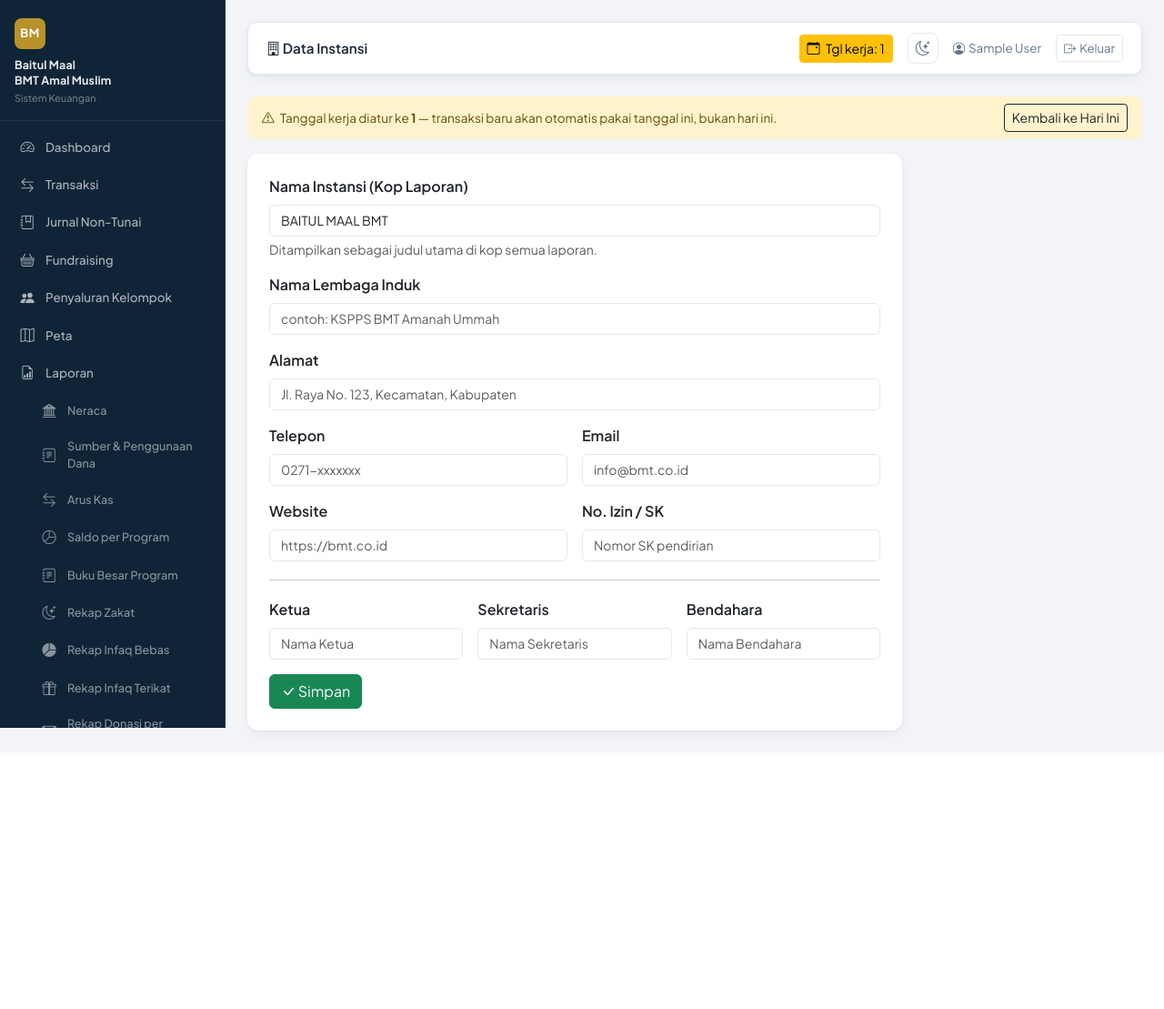
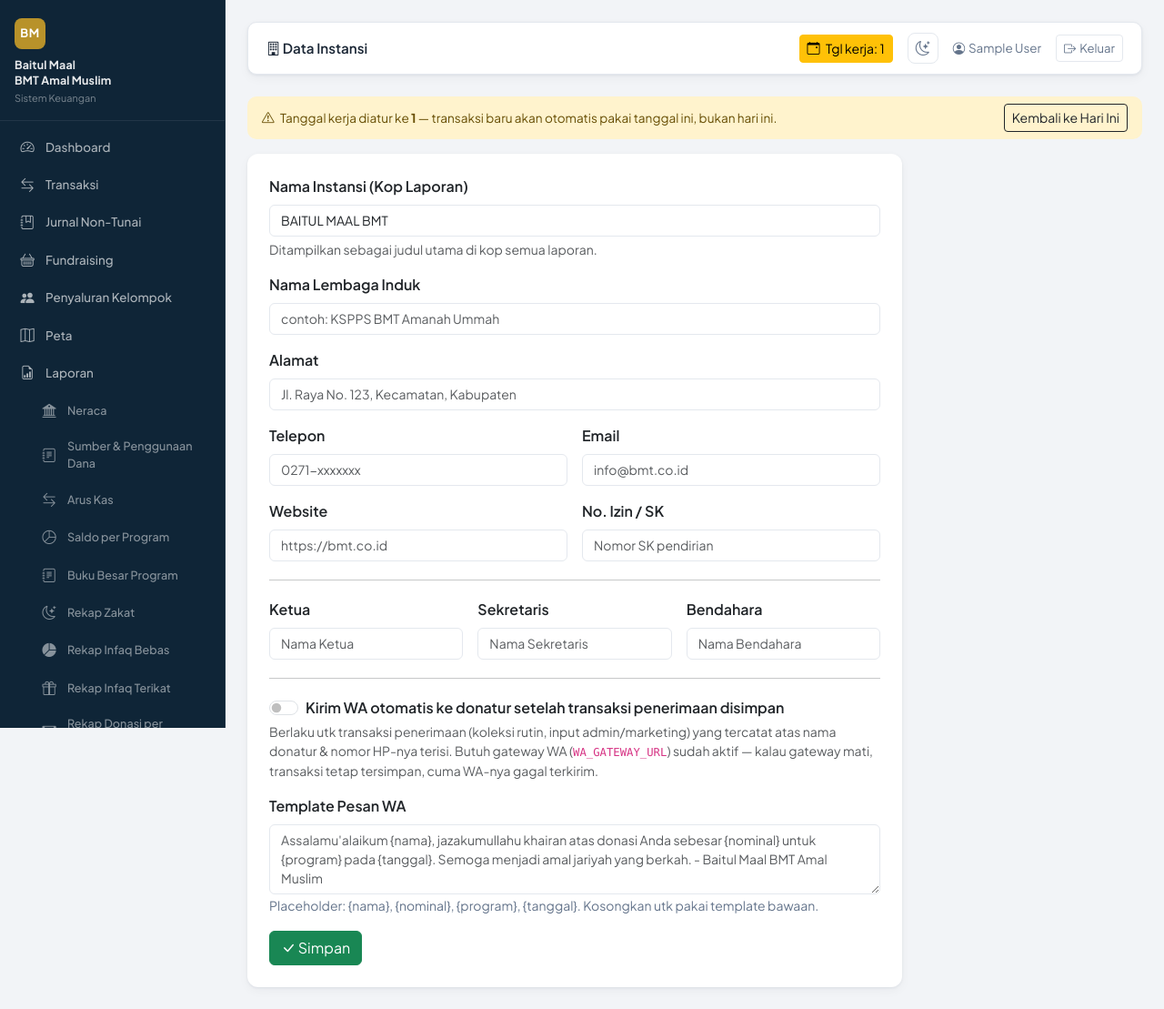
Before and after one commit to aguswib1308/siskeu-maal, a Flask app: page /admin/master/instansi in a window 1280 px wide. Shown: the whole page at 91% size. Before the commit the page ends 827 px from the top, so only its background shows below. Run offline with Flask 3, Linux system fonts and the light colour scheme; the visitor is signed in with stand-in values (Sample User, id 1); data that the repository does not hold is empty.

Commit message:
feat(maal): notifikasi WA otomatis ke donatur stlh transaksi penerimaan
- transaksi.wa_status/wa_error/wa_sent_at (migrasi idempoten) utk lacak
  status kirim, sama pola dgn kelompok_penyaluran_bulanan
- instansi.notif_donasi_aktif (toggle, default off) + template_pesan_donasi
  (placeholder {nama}/{nominal}/{program}/{tanggal}), diatur dari halaman
  Data Instansi
- kirim_notifikasi_donasi() dipanggil dr insert_transaksi() (semua jalur
  input manual: admin, marketing web, API, sync offline) & dr
  auto_transaksi_koleksi() (koleksi bulanan rutin) -- hanya utk jenis
  'masuk' dgn donatur & no_hp terisi; gagal kirim tdk membatalkan simpan
  transaksi (sama spt kirim_notifikasi_penyaluran)

Co-Authored-By: Claude Sonnet 5 <noreply@anthropic.com>

```diff
--- a/app.py
+++ b/app.py
@@ -63,7 +63,46 @@ def insert_transaksi(conn, tanggal, jenis, coa_id, donatur_id, penerima_id,
             if existing:
                 return existing['id'], True
         raise
-    return cur.lastrowid, False
+    trx_id = cur.lastrowid
+    if jenis == 'masuk':
+        kirim_notifikasi_donasi(conn, trx_id)
+    return trx_id, False
+
+DEFAULT_TEMPLATE_DONASI = (
+    "Assalamu'alaikum {nama}, jazakumullahu khairan atas donasi Anda sebesar "
+    "{nominal} untuk {program} pada {tanggal}. Semoga menjadi amal jariyah yang "
+    "berkah. - Baitul Maal BMT Amal Muslim"
+)
+
+def kirim_notifikasi_donasi(conn, trx_id):
+    """Kirim WA ucapan terima kasih ke donatur stlh transaksi 'masuk' tersimpan
+    (dipanggil dr insert_transaksi(), jg dr auto_transaksi_koleksi()). Tidak commit
+    -- caller yg commit. No-op diam2 kalau fitur blm diaktifkan, transaksi tanpa
+    donatur, atau donatur tak py no_hp -- transaksi ttp tersimpan walau WA gagal/
+    tak berlaku, sama spt kirim_notifikasi_penyaluran()."""
+    inst = get_instansi(conn)
+    if not inst.get('notif_donasi_aktif'):
+        return
+    row = conn.execute("""
+        SELECT t.jenis, t.jumlah, t.tanggal, d.nama AS donatur_nama, d.no_hp, c.nama AS coa_nama
+        FROM transaksi t
+        LEFT JOIN donatur d ON t.donatur_id = d.id
+        LEFT JOIN chart_of_accounts c ON t.coa_id = c.id
+        WHERE t.id=?
+    """, (trx_id,)).fetchone()
+    if not row or row['jenis'] != 'masuk' or not row['no_hp']:
+        return
+    template = inst.get('template_pesan_donasi') or DEFAULT_TEMPLATE_DONASI
+    pesan = render_pesan(template, nama=row['donatur_nama'] or 'Bapak/Ibu',
+                          nominal=format_rupiah(row['jumlah']), program=row['coa_nama'] or '-',
+                          tanggal=row['tanggal'])
+    ok, error = kirim_wa(row['no_hp'], pesan)
+    if ok:
+        conn.execute("""UPDATE transaksi
+            SET wa_status='terkirim', wa_error=NULL, wa_sent_at=datetime('now','localtime') WHERE id=?""",
+            (trx_id,))
+    else:
+        conn.execute("UPDATE transaksi SET wa_status='gagal', wa_error=? WHERE id=?", (error, trx_id))
 
 app.jinja_env.globals['new_form_uuid'] = lambda: uuid_mod.uuid4().hex
 
@@ -238,7 +277,7 @@ def get_instansi(conn=None):
         return dict(row)
     return {'nama': 'BAITUL MAAL BMT', 'nama_lembaga': '', 'alamat': '', 'telepon': '',
             'email': '', 'website': '', 'ketua': '', 'bendahara': '', 'sekretaris': '',
-            'no_izin': ''}
+            'no_izin': '', 'notif_donasi_aktif': 0, 'template_pesan_donasi': ''}
 
 def get_saldo_awal(conn):
     """Saldo awal manual per jenis dana (sebelum transaksi pertama tercatat di sistem)."""
@@ -256,6 +295,7 @@ def auto_transaksi_koleksi(conn, koleksi_id, donatur_id, bulan, sumber, jumlah,
           donatur_id, jumlah, keterangan, user_id))
     trx_id = cur.lastrowid
     conn.execute("UPDATE koleksi_bulanan SET transaksi_id=? WHERE id=?", (trx_id, koleksi_id))
+    kirim_notifikasi_donasi(conn, trx_id)
     return trx_id
 
 # ── Auth ──────────────────────────────────────────────────────────────────────
@@ -2398,7 +2438,8 @@ def master_instansi():
     conn = get_db()
     inst = get_instansi(conn)
     conn.close()
-    return render_template('admin/master/instansi.html', inst=inst)
+    return render_template('admin/master/instansi.html', inst=inst,
+                            default_template_donasi=DEFAULT_TEMPLATE_DONASI)
 
 @app.route('/admin/master/instansi/simpan', methods=['POST'])
 @admin_required
@@ -2408,13 +2449,15 @@ def master_instansi_simpan():
     conn.execute("""UPDATE instansi SET
         nama=?, nama_lembaga=?, alamat=?, telepon=?, email=?, website=?,
         ketua=?, bendahara=?, sekretaris=?, no_izin=?,
+        notif_donasi_aktif=?, template_pesan_donasi=?,
         updated_at=datetime('now','localtime')
         WHERE id=1""",
         (data.get('nama','').strip(), data.get('nama_lembaga','').strip(),
          data.get('alamat','').strip(), data.get('telepon','').strip(),
          data.get('email','').strip(), data.get('website','').strip(),
          data.get('ketua','').strip(), data.get('bendahara','').strip(),
-         data.get('sekretaris','').strip(), data.get('no_izin','').strip()))
+         data.get('sekretaris','').strip(), data.get('no_izin','').strip(),
+         1 if data.get('notif_donasi_aktif') else 0, data.get('template_pesan_donasi','').strip()))
     conn.commit(); conn.close()
     flash('Data instansi berhasil diperbarui.', 'success')
     return redirect(url_for('master_instansi'))
--- a/templates/admin/master/instansi.html
+++ b/templates/admin/master/instansi.html
@@ -61,6 +61,29 @@
                placeholder="Nama Bendahara">
       </div>
 
+      <div class="col-12"><hr class="my-1"></div>
+
+      <div class="col-12">
+        <div class="form-check form-switch">
+          <input class="form-check-input" type="checkbox" role="switch" name="notif_donasi_aktif" value="1"
+                 id="notifDonasiAktif" {% if inst.notif_donasi_aktif %}checked{% endif %}>
+          <label class="form-check-label fw-semibold" for="notifDonasiAktif">
+            Kirim WA otomatis ke donatur setelah transaksi penerimaan disimpan
+          </label>
+        </div>
+        <div class="form-text">
+          Berlaku utk transaksi penerimaan (koleksi rutin, input admin/marketing) yang tercatat atas
+          nama donatur &amp; nomor HP-nya terisi. Butuh gateway WA (<code>WA_GATEWAY_URL</code>) sudah
+          aktif — kalau gateway mati, transaksi tetap tersimpan, cuma WA-nya gagal terkirim.
+        </div>
+      </div>
+      <div class="col-12">
+        <label class="form-label fw-semibold">Template Pesan WA</label>
+        <textarea name="template_pesan_donasi" class="form-control" rows="3"
+          placeholder="{{ default_template_donasi }}">{{ inst.template_pesan_donasi or '' }}</textarea>
+        <small class="text-muted">Placeholder: {nama}, {nominal}, {program}, {tanggal}. Kosongkan utk pakai template bawaan.</small>
+      </div>
+
       <div class="col-12 mt-3">
         <button type="submit" class="btn btn-success">
           <i class="bi bi-check-lg"></i> Simpan
```
Also changed, not shown: init_db.py (+12 -0 lines).
